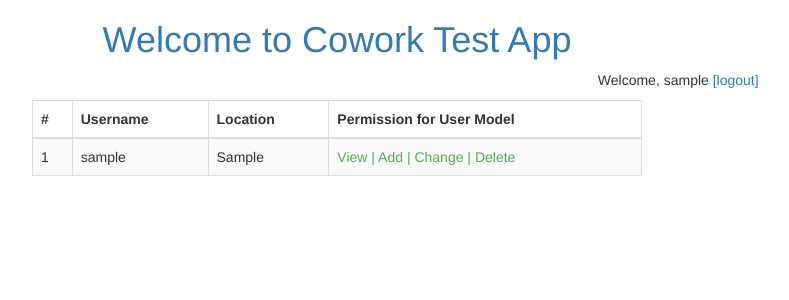
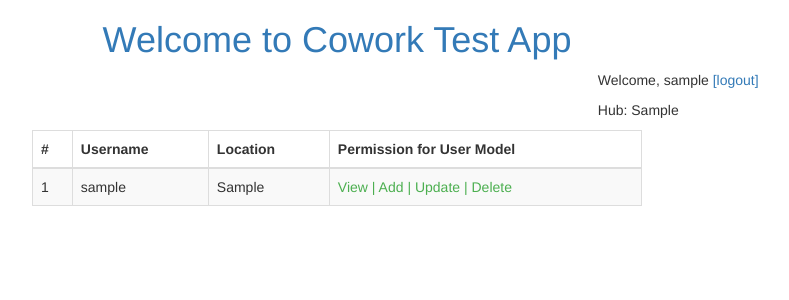
Before and after one commit to 91springboard/Cowork-User-Permission-Proto, a Django app: page / in a window 1280 px wide. Shown: the top 300 px of the page, without its empty margins (303-1092 px from the left). Run offline with Django 3.2, Linux system fonts and the light colour scheme; a user stored in the database is signed in; tables that the repository leaves empty hold one stand-in row (values such as "Sample post"); some libraries are stand-ins or nearby versions.

Commit message:
add support of hub/location level permission for user

```diff
--- a/CoworkTesting/CoworkTesting/settings.py
+++ b/CoworkTesting/CoworkTesting/settings.py
@@ -57,7 +57,7 @@ ROOT_URLCONF = 'CoworkTesting.urls'
 TEMPLATES = [
     {
         'BACKEND': 'django.template.backends.django.DjangoTemplates',
-        'DIRS': ['templates'],
+        'DIRS': [os.path.join(BASE_DIR, "templates")],
         'APP_DIRS': True,
         'OPTIONS': {
             'context_processors': [
--- a/CoworkTesting/templates/user_app/index.html
+++ b/CoworkTesting/templates/user_app/index.html
@@ -9,6 +9,11 @@
         <div class="pull-right">
             {% if user.is_authenticated %}
                 <p>Welcome, {{ user.username }}  <a href="{% url 'user_app:logout' %}">[logout]</a></p>
+                <p>Hub:
+                {% for hub in user.coworkuser.hubs.all %}
+                    {{ hub.location }}
+                {% endfor %}
+                </p>
             {% else %}
                 <p>Welcome, Guest <a href="{% url 'user_app:login' %}">[login]</a></p>
             {% endif %}
@@ -29,29 +34,29 @@
                     </tr>
                 </thead>
                 <tbody>
-                    {% for user in users %}
+                    {% for u in users %}
                     <tr>
-                        <td scope="row">{{ user.id }}</td>
-                        <td>{{ user.username }}</td>
+                        <td scope="row">{{ u.id }}</td>
+                        <td>{{ u.username }}</td>
                         <td>
-                        {% for hub in user.coworkuser.hubs.all %}
+                        {% for hub in u.coworkuser.hubs.all %}
                             {{ hub.location }}
                         {% endfor %}
                         </td>
                         <td class="allow">
-                            <span class={{ user|has_perm:'user_app.view_coworkuser' }}>
+                            <span class={% has_location_perm user 'user_app.view_coworkuser' u %}>
                                 View
                             </span>
                             |
-                            <span class={{ user|has_perm:'user_app.add_coworkuser' }}>
+                             <span class={% has_location_perm user 'user_app.add_coworkuser' u %}>
                                 Add
                             </span>
                             |
-                            <span class={{ user|has_perm:'user_app.change_coworkuser' }}>
-                                Change
+                             <span class={% has_location_perm user 'user_app.edit_coworkuser' u %}>
+                                Update
                             </span>
                             |
-                            <span class={{ user|has_perm:'user_app.delete_coworkuser' }}>
+                             <span class={% has_location_perm user 'user_app.delete_coworkuser' u %}>
                                 Delete
                             </span>
 
--- /dev/null
+++ b/CoworkTesting/user_app/helper.py
@@ -0,0 +1,10 @@
+
+from django.contrib.auth.models import User
+
+
+def get_all_locations(obj):
+    if isinstance(obj, User):
+        hubs = obj.coworkuser.hubs.all()
+        return [h.location for h in hubs]
+    else:
+        return [obj.hub.location]
--- a/CoworkTesting/user_app/templatetags/has_permission_filter.py
+++ b/CoworkTesting/user_app/templatetags/has_permission_filter.py
@@ -1,11 +1,15 @@
 from django import template
+from user_app.helper import get_all_locations
 
 register = template.Library()
 
 
-@register.filter
-def has_perm(user, perm_str):
-    if user.has_perm(perm_str):
+@register.simple_tag(takes_context=True)
+def has_location_perm(context, user, perm_str, obj):
+    user_locations = set(get_all_locations(user))
+    obj_locations = set(get_all_locations(obj))
+
+    if user_locations.intersection(obj_locations) and user.has_perm(perm_str):
         return 'allow'
     else:
         return 'not-allow'
```
